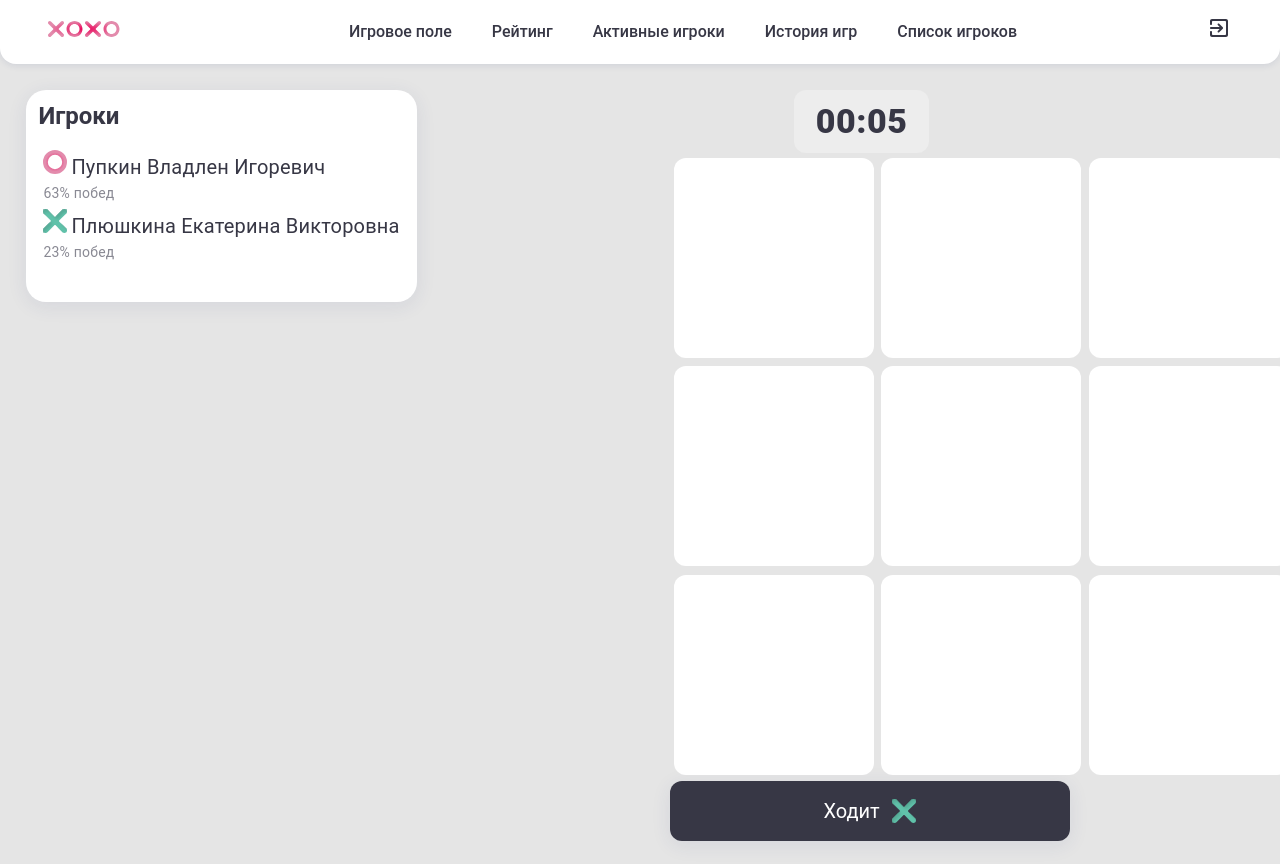
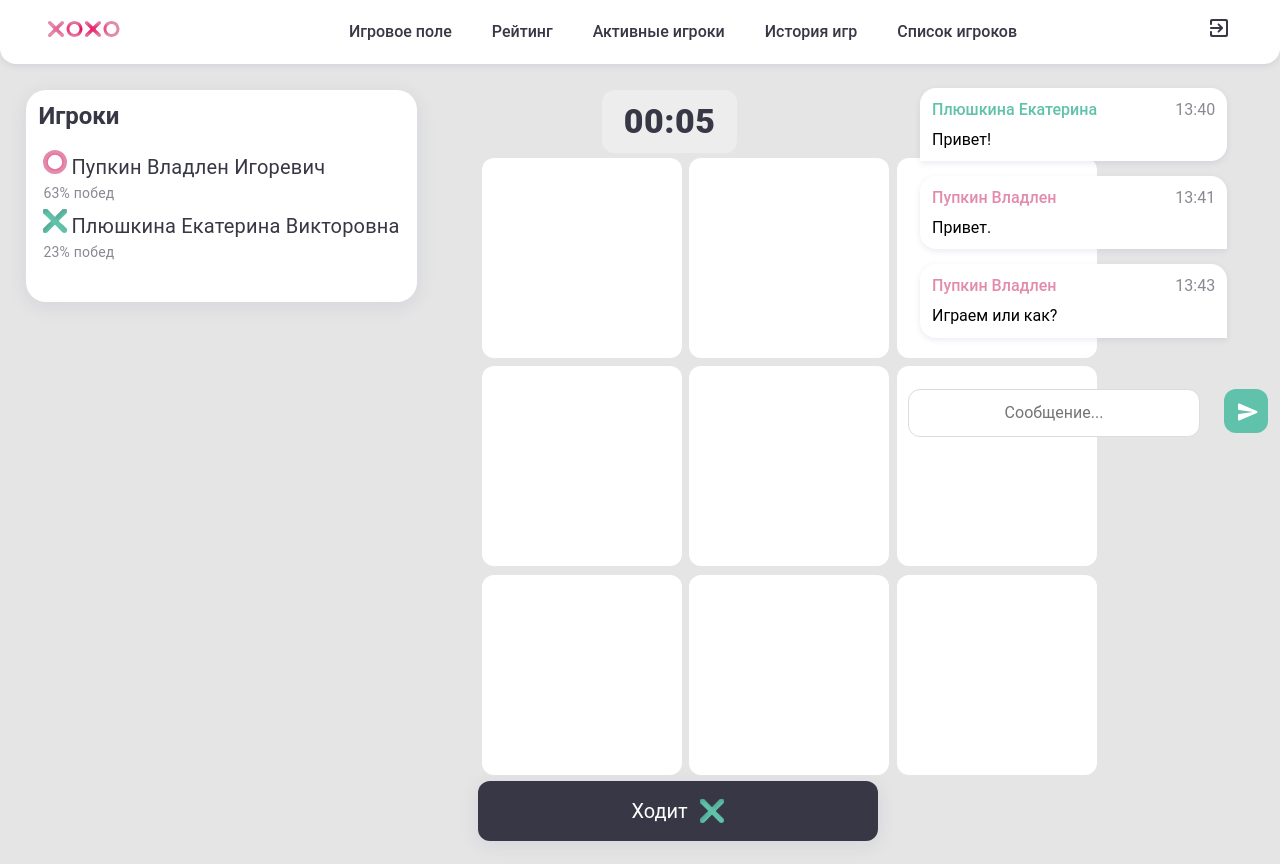
Before and after one commit to kl1mmm/tic-tac-toe-etagi, a Vue app: page /game in a window 1280 px wide. Built offline with nearby package versions, Linux system fonts and the light colour scheme.

Commit message:
Chat emmit, need drop it down.

```diff
--- a/src/components/Pages/GamePage.vue
+++ b/src/components/Pages/GamePage.vue
@@ -23,6 +23,7 @@
         </MySpreadsheet>
       </div>
       <MyGrid v-model="this.playersData" @gameWin="gameWin" class="gameGrid" style="width: 30%; height: 30%;"></MyGrid>
+      <MyChat class="usersChat" style="width: 30%; height: 100%;"></MyChat>
     </div>
   </div>
 </template>
@@ -32,10 +33,11 @@ import MyNavbar from "@/components/UI/MyNavbar";
 import MySpreadsheet from "@/components/UI/MySpreadsheet.vue";
 import MyGrid from "@/components/UI/Grid.vue";
 import MyModal from "@/components/UI/MyModal.vue";
+import MyChat from "@/components/UI/MyChat.vue";
 
 export default {
   name: "HistoryPage",
-  components: {MyGrid, MyNavbar, MySpreadsheet, MyModal},
+  components: {MyChat, MyGrid, MyNavbar, MySpreadsheet, MyModal},
   data() {
     return {
       isModalVisible: false,
@@ -126,4 +128,8 @@ export default {
   left: 50%;
   width: 17.5%;
 }
+
+.usersChat {
+
+}
 </style>
--- a/src/components/Pages/PlayersPage.vue
+++ b/src/components/Pages/PlayersPage.vue
@@ -42,10 +42,12 @@
               <td class="row">{{ player.DateOfCreate }}</td>
               <td class="row">{{ player.DateOfEdit }}</td>
               <td class="row">
-                <MyButton class="Secondary MSmall" v-if="player.Status === 'Активен'" @click="player.Status = 'Заблокирован'">
+                <MyButton class="Secondary MSmall" v-if="player.Status === 'Активен'"
+                          @click="player.Status = 'Заблокирован'">
                   <img alt="Ø" class="blockImg" src="@/components/UI/pics/Stop.svg"> Заблокировать
                 </MyButton>
-                <MyButton class="Secondary MSmall" v-if="player.Status === 'Заблокирован'" @click="player.Status = 'Активен'">
+                <MyButton class="Secondary MSmall" v-if="player.Status === 'Заблокирован'"
+                          @click="player.Status = 'Активен'">
                   Разблокировать
                 </MyButton>
               </td>
@@ -53,6 +55,9 @@
             </tbody>
           </MySpreadsheet>
         </div>
+      </div>
+      <div class="chat">
+        <MyChat></MyChat>
       </div>
     </div>
   </div>
@@ -64,10 +69,11 @@ import MySpreadsheet from "@/components/UI/MySpreadsheet";
 import MyStatus from "@/components/UI/MyStatus";
 import MyButton from "@/components/UI/MyButton.vue";
 import MyPopUp from "@/components/UI/MyPopUp.vue";
+import MyChat from "@/components/UI/MyChat.vue";
 
 export default {
   name: "SessionsPage",
-  components: {MyButton, MyStatus, MySpreadsheet, MyNavbar, MyPopUp},
+  components: {MyChat, MyButton, MyStatus, MySpreadsheet, MyNavbar, MyPopUp},
   data() {
     return {
       isPopupVisible: false,
--- a/src/components/UI/ChatMsg.vue
+++ b/src/components/UI/ChatMsg.vue
@@ -1,31 +1,55 @@
 <template>
-  <div class="bubble">
+  <div class="bubble zero" v-if="msg.side === 'zero'">
     <div class="upper_info">
-    <div class="name"></div>
-    <div class="time"></div>
+      <div class="name">{{ msg.userName }}</div>
+      <div class="time">{{ msg.timeArr }}</div>
     </div>
-    <div class="msg"></div>
+    <div class="msg">{{ msg.Text }}</div>
+  </div>
+  <div class="bubble cross" v-if="msg.side === 'cross'">
+    <div class="upper_info">
+      <div class="name">{{ msg.userName }}</div>
+      <div class="time">{{ msg.timeArr }}</div>
+    </div>
+    <div class="msg">{{ msg.Text }}</div>
   </div>
 </template>
 
 <script>
 export default {
-  name: "ChatMsg"
+  name: "ChatMsg",
+  props: ['msg']
 }
 </script>
 
 <style scoped>
 .bubble {
-  border-radius: 16px 16px 16px 0;
   box-shadow: 0 2px 6px rgba(44, 57, 121, 0.1);
   background: #FFFFFF;
   font-size: 14px;
   font-style: normal;
+  padding-bottom: 3%;
   gap: 0.5em;
+  margin-bottom: 15px;
+}
+
+.cross {
+  border-radius: 16px 16px 16px 0;
+}
+
+.zero {
+  border-radius: 16px 16px 0 16px;
+}
+
+.cross .name {
+  color: #60C2AA;
+}
+
+.zero .name {
+  color: #E38BAC;
 }
 
 .name {
-  color: #60C2AA;
   line-height: 20px;
   font-weight: 500;
   padding-left: 0.75em;
@@ -40,6 +64,7 @@ export default {
 .msg {
   font-size: 16px;
   line-height: 24px;
+  text-align: left;
   padding: 0.5em 0.75em 0 0.75em;
 }
 
--- /dev/null
+++ b/src/components/UI/MyChat.vue
@@ -0,0 +1,88 @@
+<template>
+  <div class="chat">
+    <div class="message">
+      <ChatMsg v-for="msg in messagesData" :key="msg" :msg="msg"></ChatMsg>
+    </div>
+    <div class="sendMsg">
+      <InputText class="msgInp" placeholder="Сообщение..."></InputText>
+      <MyButton class="arriveImg">
+        <svg width="20" height="18" viewBox="0 0 20 18" fill="none" xmlns="http://www.w3.org/2000/svg">
+          <path
+              d="M1.4 17.4L18.85 9.92C19.66 9.57 19.66 8.43 18.85 8.08L1.4 0.600002C0.74 0.310002 0.00999999 0.800002 0.00999999 1.51L0 6.12C0 6.62 0.37 7.05 0.87 7.11L15 9L0.87 10.88C0.37 10.95 0 11.38 0 11.88L0.00999999 16.49C0.00999999 17.2 0.74 17.69 1.4 17.4Z"
+              fill="white"/>
+        </svg>
+      </MyButton>
+    </div>
+  </div>
+</template>
+
+<script>
+import InputText from "@/components/UI/InputText.vue";
+import MyButton from "@/components/UI/MyButton.vue";
+import ChatMsg from "@/components/UI/ChatMsg.vue";
+
+export default {
+  name: "MyChat",
+  components: {ChatMsg, MyButton, InputText},
+  data() {
+    return {
+      messagesData: [
+        {
+          timeArr: '13:40',
+          userName: 'Плюшкина Екатерина',
+          Text: 'Привет!',
+          side: 'cross'
+        },
+        {
+          timeArr: '13:41',
+          userName: 'Пупкин Владлен',
+          Text: 'Привет.',
+          side: 'zero'
+        },
+        {
+          timeArr: '13:43',
+          userName: 'Пупкин Владлен',
+          Text: 'Играем или как?',
+          side: 'zero'
+        }
+      ]
+    }
+  }
+}
+</script>
+
+<style scoped>
+.chat {
+  height: 100%;
+  width: 50%;
+}
+
+.sendMsg {
+  display: flex;
+  flex-direction: row;
+  justify-content: center;
+}
+
+.message {
+  width: 80%;
+  margin: 0.75em;
+  padding: 0.75em;
+}
+
+.msgInp {
+  width: 100%;
+  height: 3em;
+  margin: 0.75em;
+  padding: 0.75em;
+  border: 1px solid #DCDCDF;
+  border-radius: 12px;
+}
+
+.arriveImg {
+  width: 2.75em;
+  height: 2.75em;
+  margin: 0.75em;
+  padding: 0.75em;
+  text-align: center;
+}
+</style>
```
Also changed, not shown: src/components/UI/pics/VectorArrow.svg.
